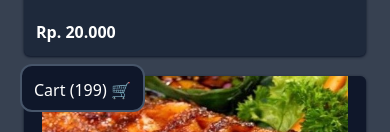
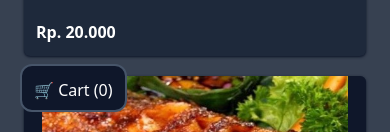
Before and after one commit to ElbiGans04/cyber, a Next.js app: page / in a window 390 px wide. Shown: the part 712-844 px from the top of the page. Built offline with nearby package versions, Linux system fonts and the light colour scheme.

Commit message:
feat: Membuat component cartButton
- Membuat component cartButton dan membuat agar cartButton menampilkan
jumlah data yang dimasukan kedalam keranjang
- Membuat selectorCountCartItem

```diff
--- a/pages/index.tsx
+++ b/pages/index.tsx
@@ -16,6 +16,7 @@ import {
   TypeCart,
   removeItem,
   preparedAddItem,
+  selectorCountCartItem,
 } from "../src/features/cart/cartReducer";
 import { TypeDispatch } from "../src/store";
 
@@ -38,12 +39,7 @@ export default function Home() {
       {/* Sebelah Kanan */}
       <Cart />
 
-      <button
-        onClick={() => dispatch(openModal())}
-        className="absolute h-12 p-3 border-2 border-slate-600 bottom-5 rounded-xl left-5 bg-slate-900 md:hidden"
-      >
-        Cart (199) 🛒
-      </button>
+      <CartButton />
     </div>
   );
 }
@@ -272,3 +268,16 @@ function Cart() {
     </div>
   );
 }
+
+function CartButton() {
+  const dispatch = useDispatch();
+  const count = useSelector(selectorCountCartItem)
+  return (
+    <button
+      onClick={() => dispatch(openModal())}
+      className="absolute h-12 p-3 border-2 border-slate-600 bottom-5 rounded-xl left-5 bg-slate-900 md:hidden"
+    >
+       🛒 Cart ({count})
+    </button>
+  );
+}
--- a/src/features/cart/cartReducer.ts
+++ b/src/features/cart/cartReducer.ts
@@ -1,4 +1,4 @@
-import { createSlice, Dispatch  } from "@reduxjs/toolkit";
+import { createSlice, createSelector  } from "@reduxjs/toolkit";
 import { Type } from "../data/dataReducer";
 import {TypeDispatch, TypeGetState} from '../../store'
 export interface TypeCart {
@@ -47,3 +47,9 @@ export function preparedAddItem (data: Type['result'][number]) {
     if (result === -1) dispatch(addItem(data))
   }
 }
+
+const selectorr = (state: ReturnType<TypeGetState>) => state.cart.data
+export const selectorCountCartItem = createSelector(
+  selectorr,
+  data => data.length
+)
```
